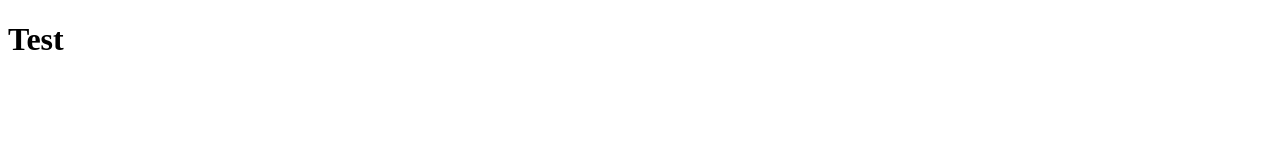
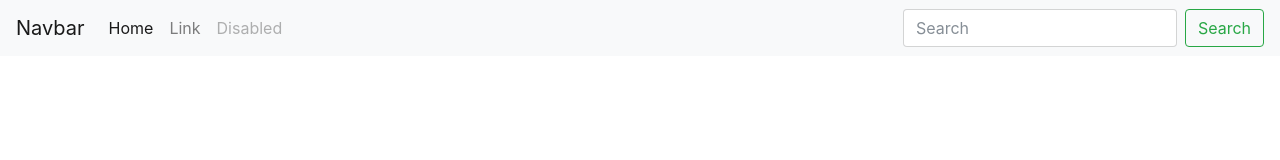
Before and after one commit to camdenvoigt/camdenvoigt.github.io, a plain HTML site: page index.html in a window 1280 px wide. Drawn offline with nearby package versions, Linux system fonts and the light colour scheme.

Commit message:
Added bootstrap with navBar

```diff
--- a/index.html
+++ b/index.html
@@ -1,6 +1,35 @@
 <!DOCTYPE html>
 <head>
+	<!-- Required meta tags -->
+	<meta charset="utf-8">
+    <meta name="viewport" content="width=device-width, initial-scale=1, shrink-to-fit=no">
+
+    <!-- Bootstrap CSS -->
+    <link rel="stylesheet" href="https://maxcdn.bootstrapcdn.com/bootstrap/4.0.0-beta/css/bootstrap.min.css" integrity="sha384-/Y6pD6FV/Vv2HJnA6t+vslU6fwYXjCFtcEpHbNJ0lyAFsXTsjBbfaDjzALeQsN6M" crossorigin="anonymous">
 </head>
 <body>
-	<h1>Test</h1>
+	<nav class="navbar navbar-expand-lg navbar-light bg-light">
+  		<a class="navbar-brand" href="#">Navbar</a>
+  		<button class="navbar-toggler" type="button" data-toggle="collapse" data-target="#navbarSupportedContent" aria-controls="navbarSupportedContent" aria-expanded="false" aria-label="Toggle navigation">
+    		<span class="navbar-toggler-icon"></span>
+  		</button>
+
+  		<div class="collapse navbar-collapse" id="navbarSupportedContent">
+    		<ul class="navbar-nav mr-auto">
+      			<li class="nav-item active">
+	        		<a class="nav-link" href="#">Home <span class="sr-only">(current)</span></a>
+	      		</li>
+	      		<li class="nav-item">
+	        		<a class="nav-link" href="#">Link</a>
+	      		</li>
+	    		<li class="nav-item">
+	       			<a class="nav-link disabled" href="#">Disabled</a>
+	      		</li>
+    		</ul>
+    		<form class="form-inline my-2 my-lg-0">
+      			<input class="form-control mr-sm-2" type="text" placeholder="Search" aria-label="Search">
+      			<button class="btn btn-outline-success my-2 my-sm-0" type="submit">Search</button>
+    		</form>
+  		</div>
+	</nav>
 </body>
```
